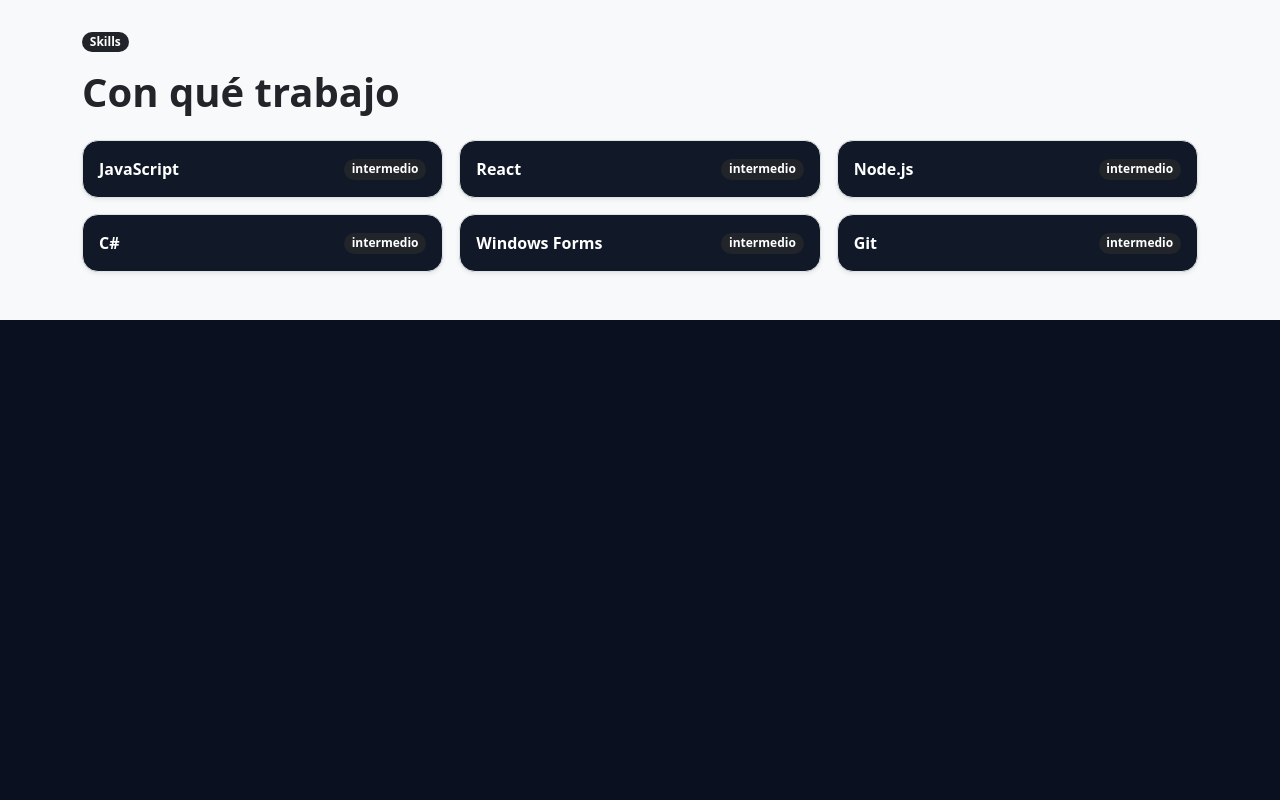
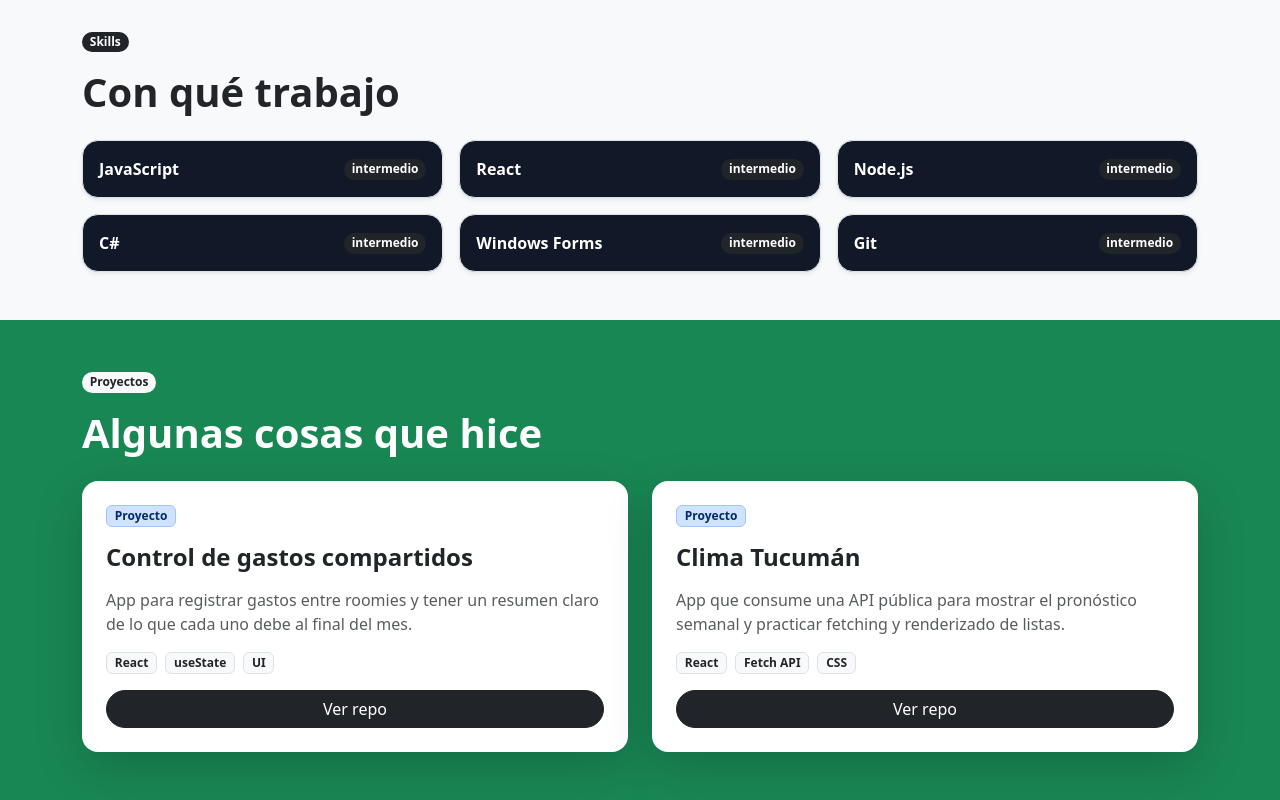
Before and after one commit to Juanrobledo100/Practico-1-Programacion, a React (Vite) app: page / in a window 1280 px wide. Shown: the part 1070-1870 px from the top of the page. Before the commit the page ends 1390 px from the top, so only its background shows below. Built offline with nearby package versions, Linux system fonts and the light colour scheme; the HTML template or start-up script is replaced by a standard one.

Commit message:
se creo el componente projects y projectCard

```diff
--- a/src/App.jsx
+++ b/src/App.jsx
@@ -2,6 +2,7 @@
 import About from './components/About';
 import Header from './components/Header';
 import Hero from './components/Hero';
+import Projects from './components/Projects';
 import Skills from './components/Skills';
 
 
@@ -15,6 +16,7 @@
      <Hero nombre={nombre} rol={rol} />
      <About />
      <Skills />
+     <Projects />
 
     </>
   )
--- a/src/components/ProjectCard.jsx
+++ b/src/components/ProjectCard.jsx
@@ -0,0 +1,34 @@
+function ProjectCard({ nombre, resumen, hechoCon, repo }) {
+  return (
+    <div className="col-md-6">
+      <div className="card h-100 border-0 shadow-lg rounded-4 overflow-hidden">
+        <div className="card-body d-flex flex-column p-4">
+          <span className="badge bg-primary-subtle text-primary-emphasis border border-primary-subtle align-self-start mb-3">
+            Proyecto
+          </span>
+          <h3 className="h4 fw-bold mb-3 text-dark">{nombre}</h3>
+          <p className="text-body-secondary flex-grow-1">{resumen}</p>
+
+          <div className="d-flex flex-wrap gap-2 mb-3">
+            {hechoCon.map((tec, index) => (
+              <span key={`${nombre}-${tec}-${index}`} className="badge bg-light text-dark border">
+                {tec}
+              </span>
+            ))}
+          </div>
+
+          <a
+            href={repo}
+            target="_blank"
+            rel="noreferrer"
+            className="btn btn-dark mt-auto rounded-pill"
+          >
+            Ver repo
+          </a>
+        </div>
+      </div>
+    </div>
+  );
+}
+
+export default ProjectCard;
--- a/src/components/Projects.jsx
+++ b/src/components/Projects.jsx
@@ -0,0 +1,44 @@
+import ProjectCard from "./ProjectCard";
+
+const misProyectos = [
+  {
+    id: "gastos",
+    nombre: "Control de gastos compartidos",
+    resumen:
+      "App para registrar gastos entre roomies y tener un resumen claro de lo que cada uno debe al final del mes.",
+    hechoCon: ["React", "useState", "UI"],
+    repo: "https://github.com/juanrobledo/gastos-compartidos",
+  },
+  {
+    id: "clima",
+    nombre: "Clima Tucumán",
+    resumen:
+      "App que consume una API pública para mostrar el pronóstico semanal y practicar fetching y renderizado de listas.",
+    hechoCon: ["React", "Fetch API", "CSS"],
+    repo: "https://github.com/juanrobledo/clima-tucuman",
+  },
+];
+
+function Projects() {
+  return (
+    <section id="projects" className="py-5 bg-success text-light">
+      <div className="container">
+        <span className="badge rounded-pill text-bg-light text-dark mb-3">Proyectos</span>
+        <h2 className="fw-bold mb-4 display-6 text-white">Algunas cosas que hice</h2>
+        <div className="row g-4">
+          {misProyectos.map((proyecto) => (
+            <ProjectCard
+              key={proyecto.id}
+              nombre={proyecto.nombre}
+              resumen={proyecto.resumen}
+              hechoCon={proyecto.hechoCon}
+              repo={proyecto.repo}
+            />
+          ))}
+        </div>
+      </div>
+    </section>
+  );
+}
+
+export default Projects;
```
